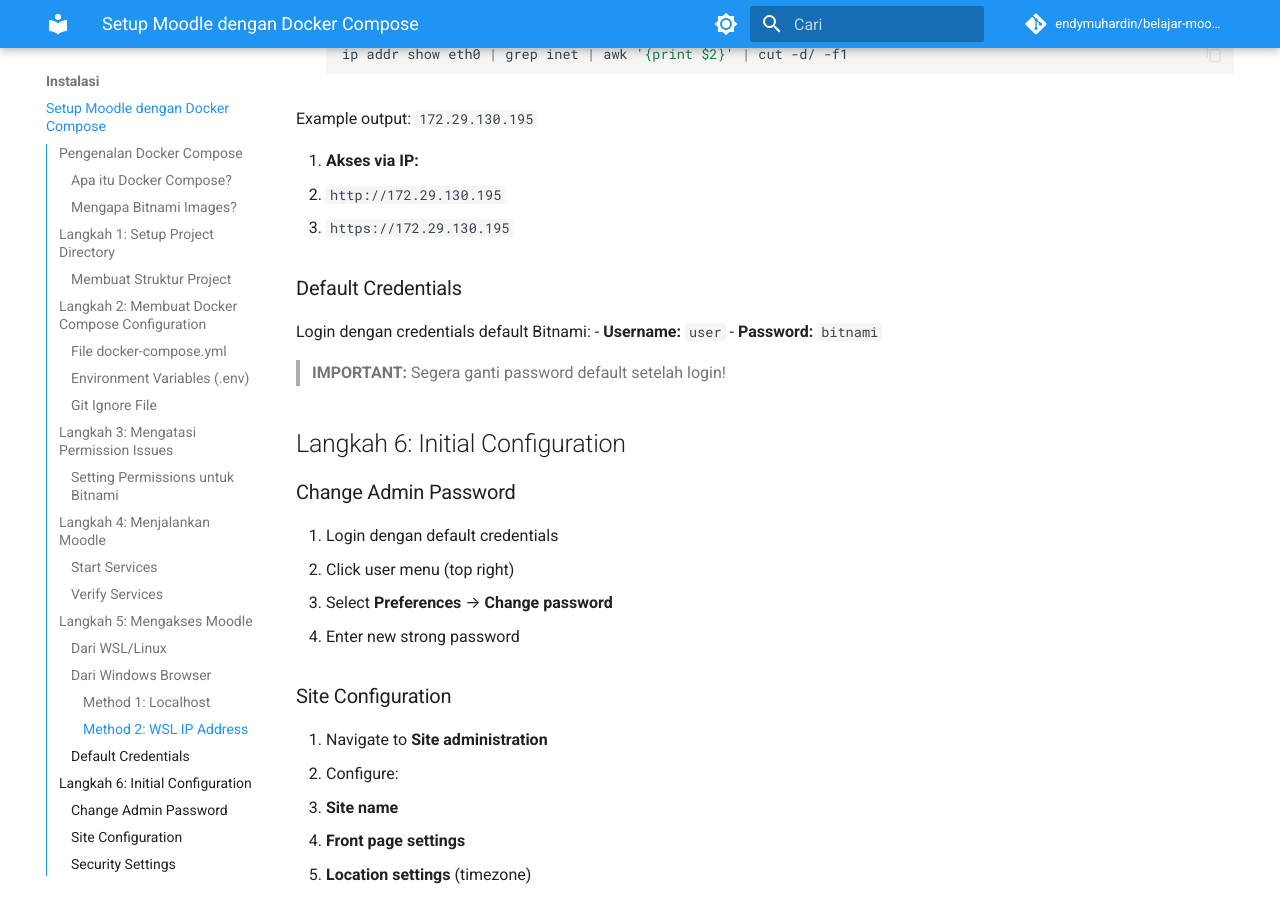
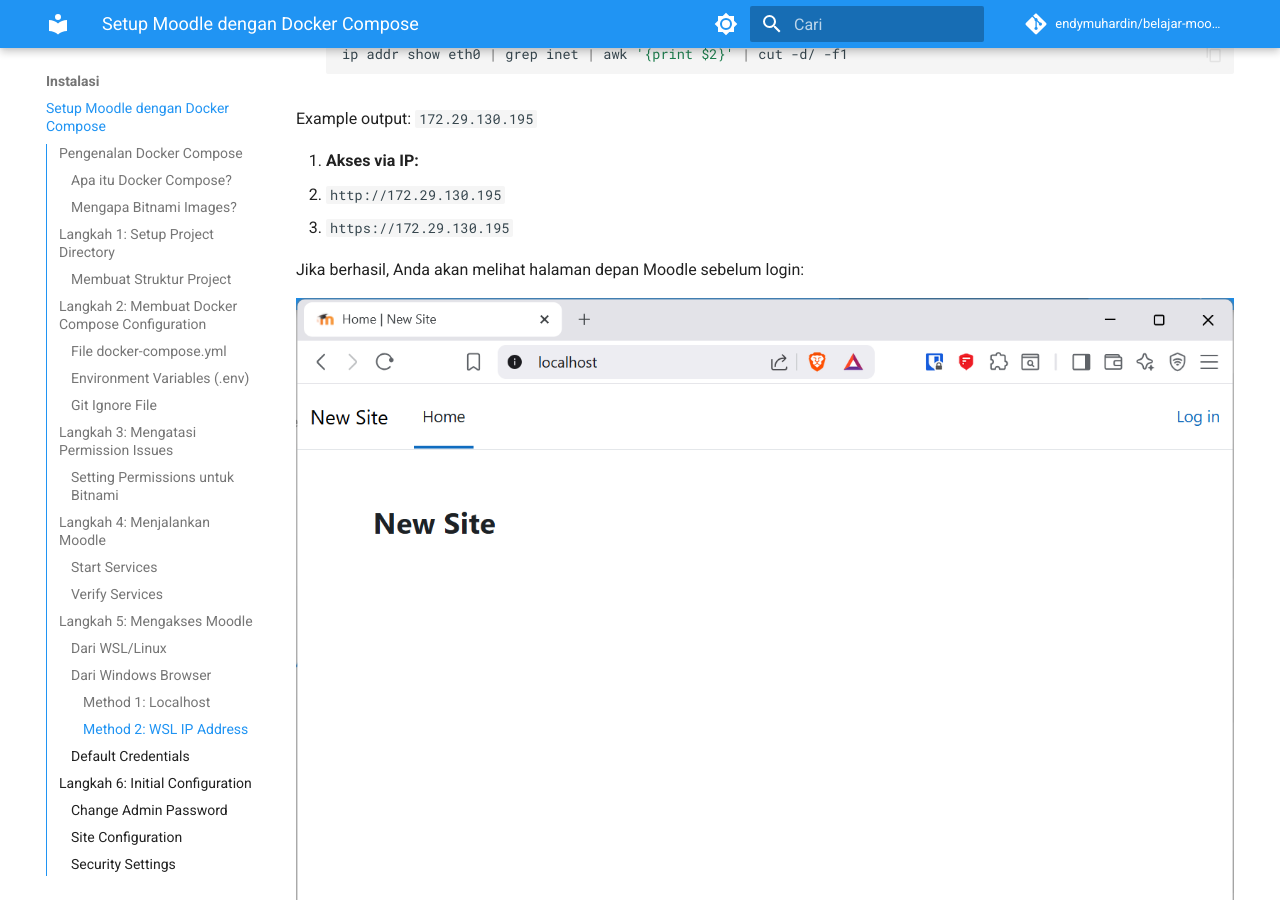
Before and after one commit to endymuhardin/belajar-moodle, an MkDocs documentation site: the page built from docs/setup-moodle-docker-compose.md, in a window 1280 px wide and 900 px high, scrolled down 5549 px. Built offline with MkDocs 1.6.1 and Material for MkDocs 9.7.7, drawn with Linux system fonts in a browser that asks for light colours; comment, search, counter and statistics services are not loaded; the version menu is left out.

Commit message:
Add Moodle interface screenshots to Chapter 3 installation guide
Screenshots added:
- frontpage.png - Moodle homepage before login (shows initial access)
- login.png - Login page with default credentials
- dashboard.png - Admin dashboard after successful login

User flow improvements:
- Place frontpage.png before login section (correct sequence)
- Add login.png to credentials section with visual example
- Include dashboard.png in Site Configuration section
- Enhance step-by-step visual guidance for first-time users

Visual documentation now covers complete Moodle access workflow:
1. Access URL → Front page
2. Click login → Login form
3. Enter credentials → Admin dashboard

🤖 Generated with [Claude Code](https://claude.ai/code)

Co-Authored-By: Claude <noreply@anthropic.com>

```diff
--- a/docs/setup-moodle-docker-compose.md
+++ b/docs/setup-moodle-docker-compose.md
@@ -268,11 +268,17 @@ Jika localhost tidak bisa diakses:
    - `http://172.29.130.195`
    - `https://172.29.130.195`
 
+Jika berhasil, Anda akan melihat halaman depan Moodle sebelum login:
+
+![Moodle Front Page](img/instalasi/frontpage.png)
+
 ### Default Credentials
 
 Login dengan credentials default Bitnami:
 - **Username:** `user`
 - **Password:** `bitnami`
+
+![Moodle Login Page](img/instalasi/login.png)
 
 > **IMPORTANT:** Segera ganti password default setelah login!
 
@@ -288,6 +294,9 @@ Login dengan credentials default Bitnami:
 ### Site Configuration
 
 1. Navigate to **Site administration**
+
+![Moodle Admin Dashboard](img/instalasi/dashboard.png)
+
 2. Configure:
    - **Site name**
    - **Front page settings**
```
Also changed, not shown: docs/img/instalasi/dashboard.png (added), docs/img/instalasi/frontpage.png (added), docs/img/instalasi/login.png (added).
